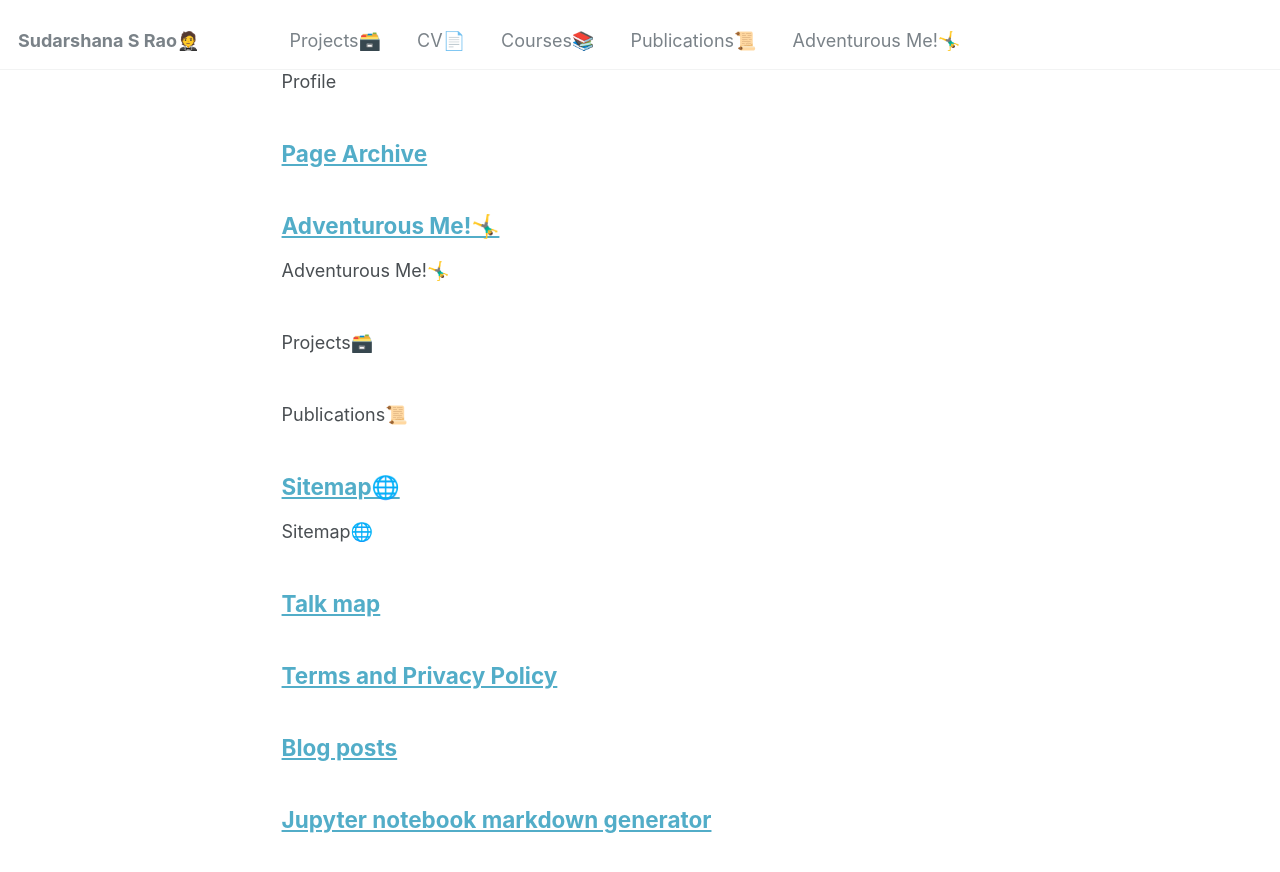
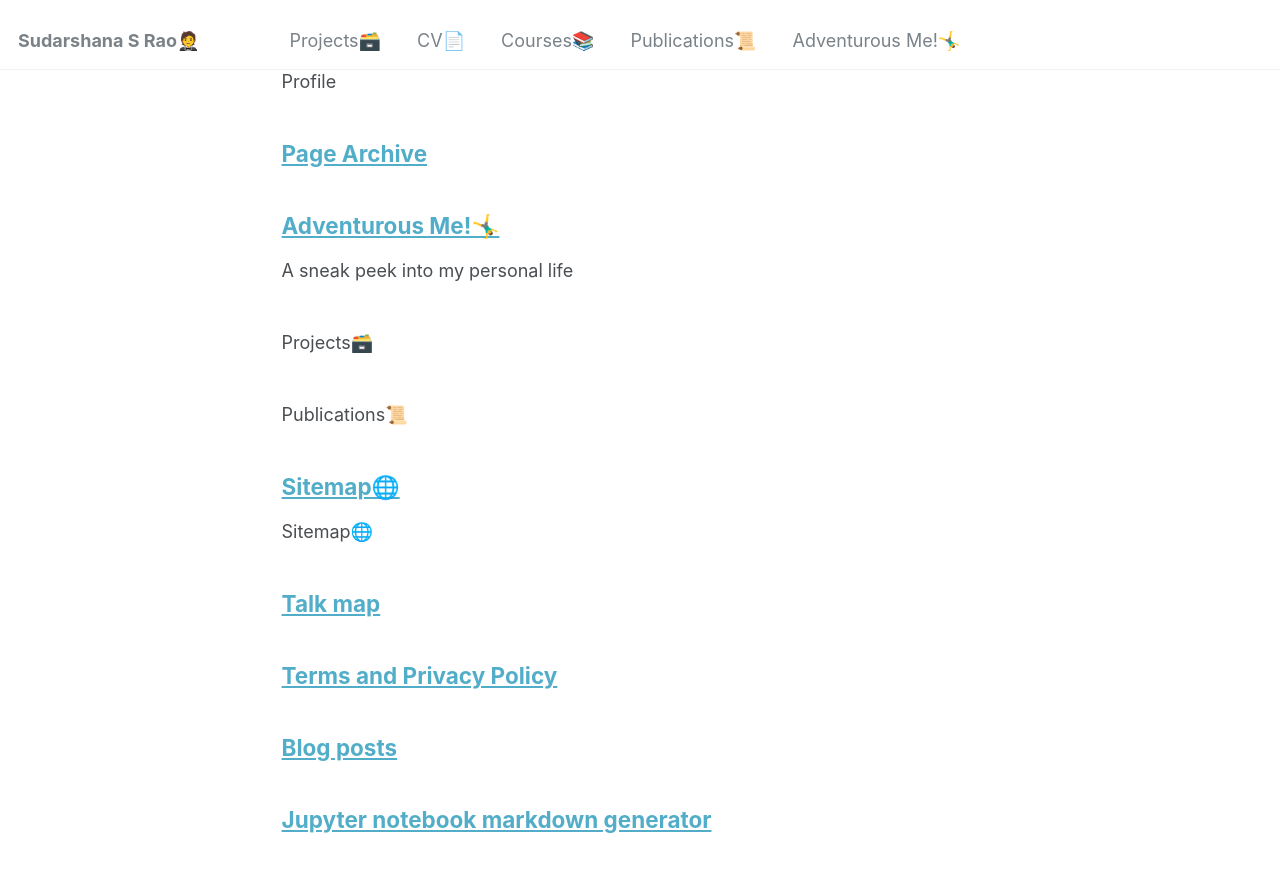
Before and after one commit to SudarshanaSRao/SudarshanaSRao.github.io, a Jekyll site: the page built from _pages/page-archive.html, in a window 1280 px wide and 900 px high, scrolled down 723 px. Shown: the top 872 px of the window. Built offline with Jekyll 4.4.1, drawn with Linux system fonts in a browser that asks for light colours.

Commit message:
Update personal.md

```diff
--- a/_pages/personal.md
+++ b/_pages/personal.md
@@ -1,7 +1,7 @@
 ---
 layout: archive
 title: "Adventurous Me!🤸‍♂️"
-excerpt: "Adventurous Me!🤸‍♂️"
+excerpt: "A sneak peek into my personal life"
 permalink: /personal/
 author_profile: true
 redirect_from:
```
